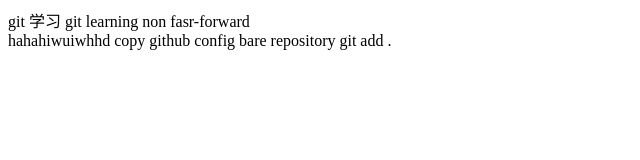
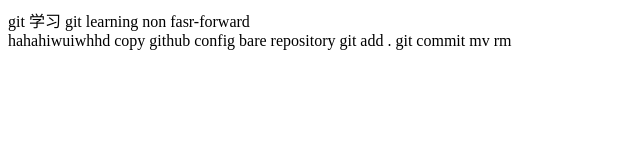
Before and after one commit to imcxx/git_learning, a plain HTML site: page index.html in a window 1280 px wide. Shown: the whole page, without its empty margins (0-640 px from the left). Drawn offline with Linux system fonts and the light colour scheme.

Commit message:
Add rm and mv

```diff
--- a/index.html
+++ b/index.html
@@ -18,6 +18,9 @@
     	config
 	bare repository
 	git add .
+	git commit
+	mv
+	rm
     </div>
 </body>
 </html>
```
